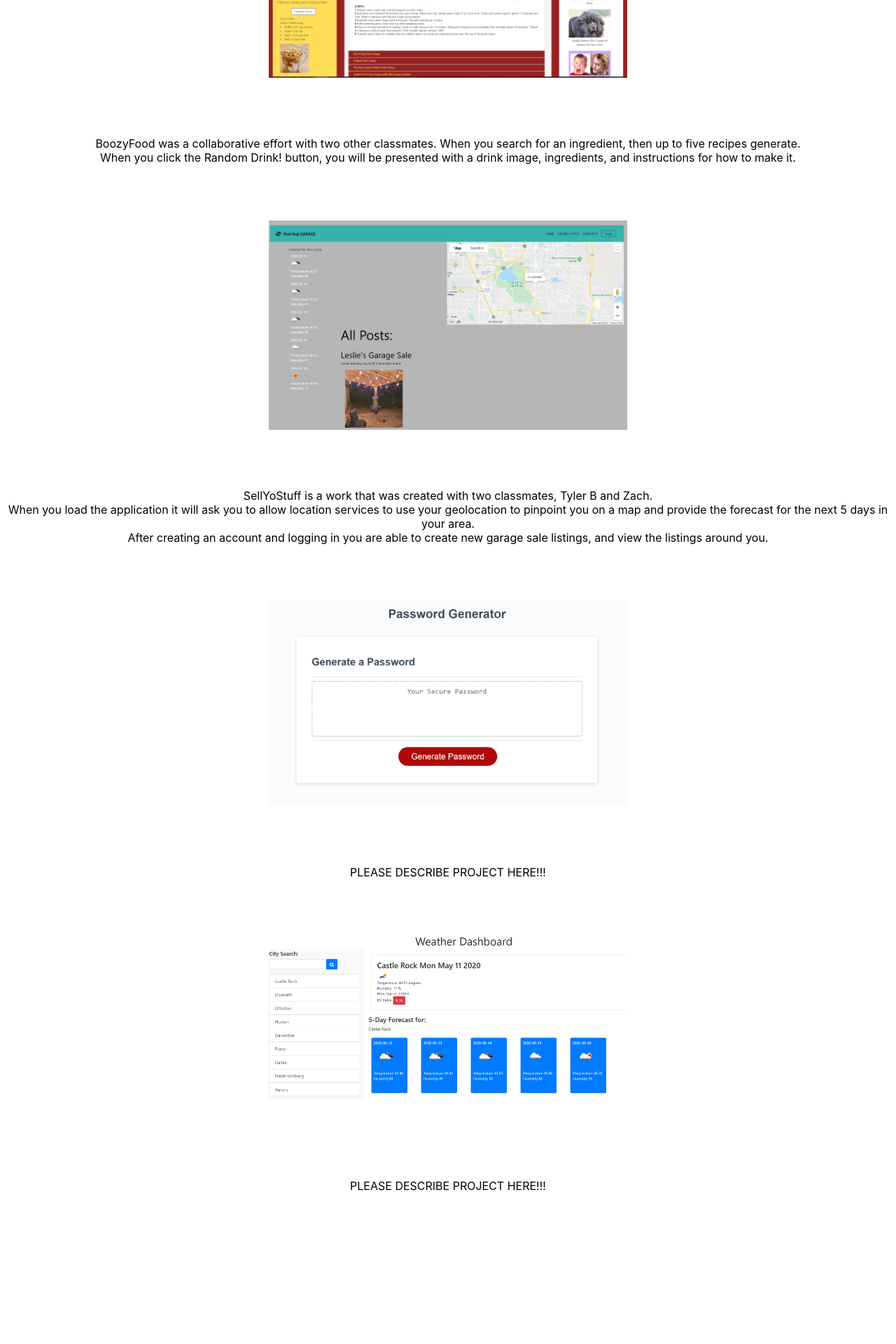
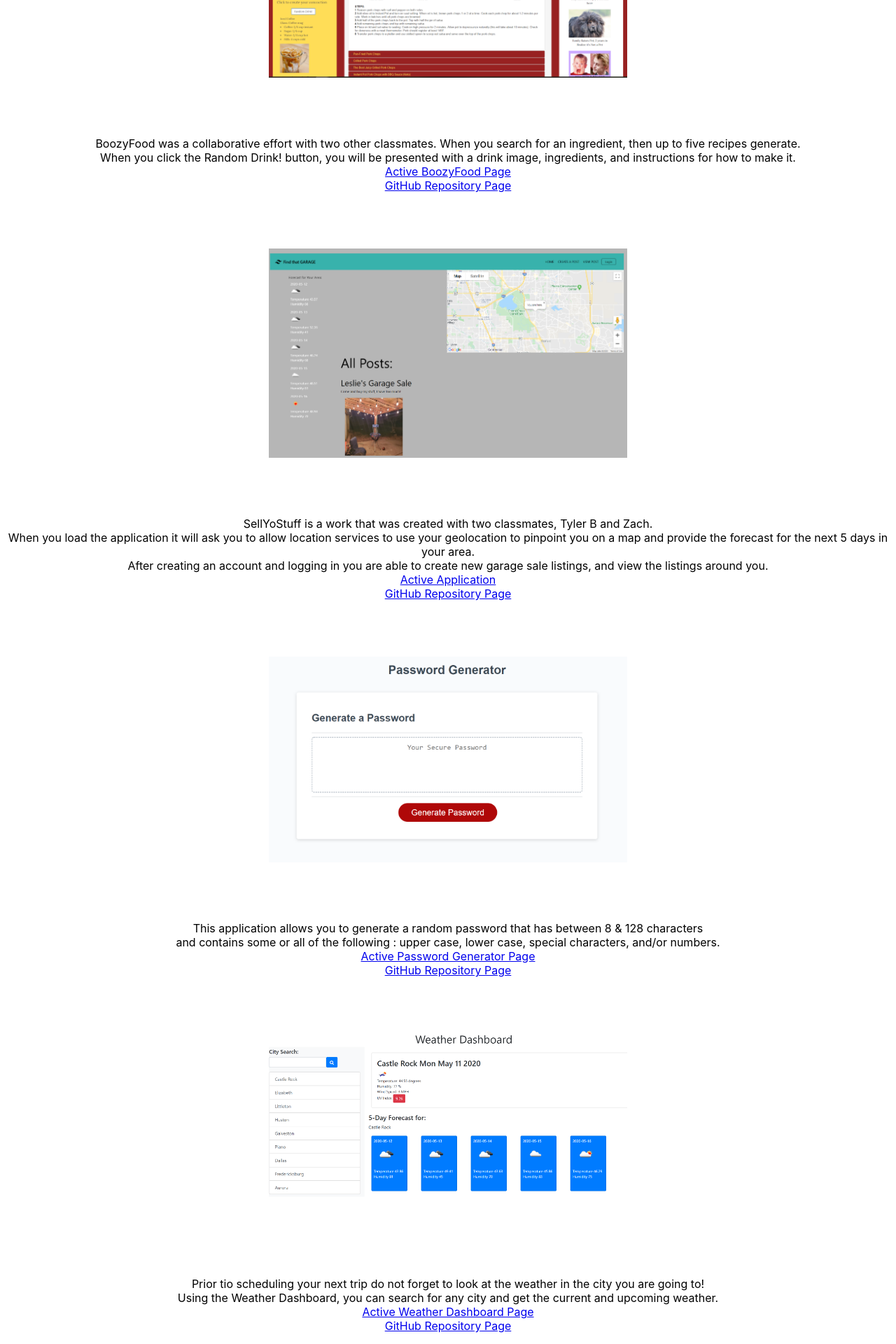
Before and after one commit to samanthascott1992/ReactPortfolio, a React (Create React App) app: page / in a window 1280 px wide. Shown: the part 1111-3031 px from the top of the page at 70% size. Before the commit the page ends 2831 px from the top, so only its background shows below. Built offline with nearby package versions, Linux system fonts and the light colour scheme.

Commit message:
added links for repos

```diff
--- a/src/App.js
+++ b/src/App.js
@@ -45,22 +45,35 @@ function App() {
       {/* Place Image HERE */}
         <p>BoozyFood was a collaborative effort with two other classmates. When you search for an ingredient, then up to five recipes generate.
           <br />When you click the Random Drink! button, you will be presented with a drink image, ingredients, and instructions for how to make it.
-
+          <br />
+                <a href="https://samanthascott1992.github.io/project1/" target="_blank">Active BoozyFood Page </a> <br />
+                <a href="https://github.com/samanthascott1992/project1.git" target="_blank">GitHub Repository Page</a>
         </p>
         <img src={sellThings} className="Project-Two portfolioImg" alt="project2" />
       {/* Place Image HERE */}
         <p> SellYoStuff is a work that was created with two classmates, Tyler B and Zach.
           <br />When you load the application it will ask you to allow location services to use your geolocation to pinpoint you on a map and provide the forecast for the next 5 days in your area.
           <br />After creating an account and logging in you are able to create new garage sale listings, and view the listings around you.
+          <br />
+                <a href="https://mysterious-eyrie-67445.herokuapp.com/" target="_blank">Active Application</a> <br />
+                <a href="https://github.com/samanthascott1992/Project2.git" target="_blank">GitHub Repository Page</a>
         </p>
 
         <img src={passwordgenerator} className="Password-Generator portfolioImg" alt="passwordgen" />
       {/* Place Image HERE */}
-        <p> PLEASE DESCRIBE PROJECT HERE!!!
+        <p> This application allows you to generate a random password that has between 8 & 128 characters
+          <br />and contains some or all of the following : upper case, lower case, special characters, and/or numbers.
+          <br />
+                <a href="https://samanthascott1992.github.io/Password-Generator/" target="_blank">Active Password Generator Page</a> <br />
+                <a href="https://github.com/samanthascott1992/Password-Generator.git" target="_blank">GitHub Repository Page</a>
         </p>
         <img src={weatherdashboard} className="Weatherdashbaord portfolioImg" alt="weather" />
       {/* Place Image HERE */}
-        <p> PLEASE DESCRIBE PROJECT HERE!!!
+        <p> Prior tio scheduling your next trip do not forget to look at the weather in the city you are going to!
+          <br /> Using the Weather Dashboard, you can search for any city and get the current and upcoming weather.
+          <br />
+                <a href="https://samanthascott1992.github.io/Weather-Dashboard/" target="_blank">Active Weather Dashboard Page</a> <br />
+                <a href="https://github.com/samanthascott1992/Weather-Dashboard.git" target="_blank">GitHub Repository Page</a>
         </p>
     </div>
 
```
